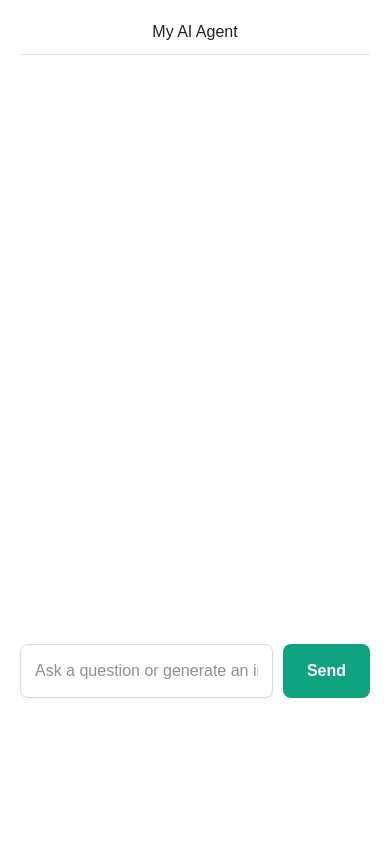
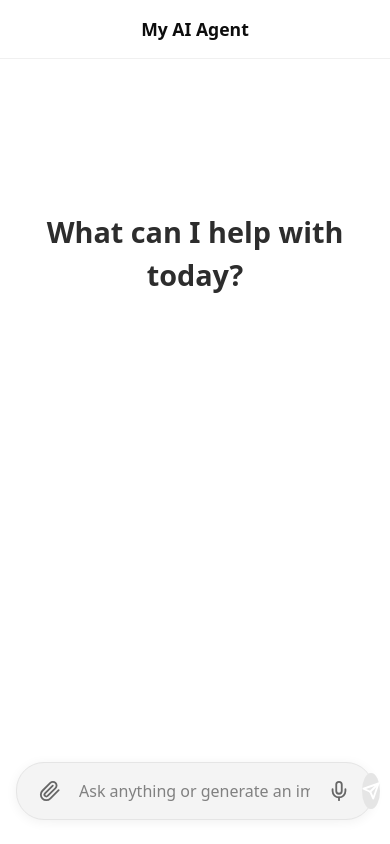
Before and after one commit to Neel2940/my-ai-agent, a Next.js app in the folder frontend/: page / in a window 390 px wide. Built offline with nearby package versions, Linux system fonts and the light colour scheme.

Commit message:
Restored CHATGPT UI with Paperclip, Microphone, and Paper Plane Send button

```diff
--- a/frontend/app/page.tsx
+++ b/frontend/app/page.tsx
@@ -1,6 +1,6 @@
 'use client';
 
-import { useState } from 'react';
+import { useState, useRef, useEffect } from 'react';
 
 interface Message {
   sender: 'user' | 'ai';
@@ -11,6 +11,53 @@ export default function Home() {
   const [input, setInput] = useState('');
   const [messages, setMessages] = useState<Message[]>([]);
   const [loading, setLoading] = useState(false);
+  const [isListening, setIsListening] = useState(false);
+
+  const fileInputRef = useRef<HTMLInputElement>(null);
+  const messagesEndRef = useRef<HTMLDivElement>(null);
+
+  // Auto-scroll to bottom as text streams in
+  useEffect(() => {
+    messagesEndRef.current?.scrollIntoView({ behavior: 'smooth' });
+  }, [messages]);
+
+  // Voice Input (Microphone Button)
+  const toggleVoiceInput = () => {
+    if (typeof window === 'undefined') return;
+
+    const SpeechRecognition =
+      (window as any).SpeechRecognition || (window as any).webkitSpeechRecognition;
+
+    if (!SpeechRecognition) {
+      alert('Speech recognition is not supported in this browser.');
+      return;
+    }
+
+    const recognition = new SpeechRecognition();
+    recognition.continuous = false;
+    recognition.interimResults = false;
+
+    recognition.onstart = () => setIsListening(true);
+    recognition.onend = () => setIsListening(false);
+    recognition.onresult = (event: any) => {
+      const transcript = event.results[0][0].transcript;
+      setInput((prev) => (prev ? `${prev} ${transcript}` : transcript));
+    };
+
+    if (isListening) {
+      recognition.stop();
+    } else {
+      recognition.start();
+    }
+  };
+
+  // File Attachment (Paperclip Button)
+  const handleFileUpload = (e: React.ChangeEvent<HTMLInputElement>) => {
+    const file = e.target.files?.[0];
+    if (file) {
+      setInput((prev) => `${prev} [Attached File: ${file.name}] `);
+    }
+  };
 
   const sendMessage = async () => {
     if (!input.trim() || loading) return;
@@ -18,28 +65,21 @@ export default function Home() {
     const userText = input;
     setInput('');
 
-    // 1. Add User Message
     setMessages((prev) => [...prev, { sender: 'user', text: userText }]);
     setLoading(true);
 
     try {
-      // 2. Add empty AI placeholder message
       setMessages((prev) => [...prev, { sender: 'ai', text: '' }]);
 
-      // 3. Connect to Render backend
       const res = await fetch('https://my-ai-agent-8ckl.onrender.com/smart_chat', {
         method: 'POST',
         headers: { 'Content-Type': 'application/json' },
         body: JSON.stringify({ message: userText }),
       });
 
-      if (!res.ok) {
-        throw new Error(`Server status: ${res.status}`);
-      }
-
+      if (!res.ok) throw new Error(`Server status: ${res.status}`);
       if (!res.body) throw new Error('No response body from server.');
 
-      // 4. Read streaming chunks
       const reader = res.body.getReader();
       const decoder = new TextDecoder();
 
@@ -49,7 +89,6 @@ export default function Home() {
 
         const chunk = decoder.decode(value, { stream: true });
 
-        // Append chunk to the last AI message
         setMessages((prev) => {
           const updated = [...prev];
           const lastIdx = updated.length - 1;
@@ -66,7 +105,7 @@ export default function Home() {
       console.error(error);
       setMessages((prev) => [
         ...prev,
-        { sender: 'ai', text: 'Error connecting to AI backend. Please wait a moment for Render to wake up.' },
+        { sender: 'ai', text: 'Error connecting to AI backend. Please ensure Render server is awake.' },
       ]);
     } finally {
       setLoading(false);
@@ -74,81 +113,156 @@ export default function Home() {
   };
 
   return (
-    <div style={{ backgroundColor: '#ffffff', color: '#202123', minHeight: '100vh', padding: '20px', fontFamily: 'sans-serif' }}>
-      <header style={{ textAlign: 'center', marginBottom: '20px', borderBottom: '1px solid #e5e5e5', paddingBottom: '10px' }}>
-        <h2 style={{ color: '#202123', margin: 0 }}>My AI Agent</h2>
+    <div style={{ backgroundColor: '#ffffff', color: '#0d0d0d', minHeight: '100vh', display: 'flex', flexDirection: 'column', fontFamily: 'system-ui, -apple-system, sans-serif' }}>
+      {/* Header */}
+      <header style={{ padding: '16px 24px', borderBottom: '1px solid #f0f0f0', display: 'flex', alignItems: 'center', justifyContent: 'center' }}>
+        <h1 style={{ fontSize: '1.1rem', fontWeight: 600, color: '#0d0d0d', margin: 0 }}>My AI Agent</h1>
       </header>
 
-      <div style={{ maxWidth: '750px', margin: '0 auto', display: 'flex', flexDirection: 'column', gap: '15px', minHeight: '65vh' }}>
-        {messages.map((msg, index) => (
+      {/* Hidden File Input for Paperclip */}
+      <input type="file" ref={fileInputRef} onChange={handleFileUpload} style={{ display: 'none' }} />
+
+      {/* Chat Messages Container */}
+      <div style={{ flex: 1, maxWidth: '768px', width: '100%', margin: '0 auto', padding: '24px 16px 120px 16px', boxSizing: 'border-box' }}>
+        {messages.length === 0 ? (
+          <div style={{ textAlign: 'center', marginTop: '15vh', color: '#666' }}>
+            <h2 style={{ fontSize: '1.8rem', fontWeight: 600, color: '#2d2d2d', marginBottom: '8px' }}>What can I help with today?</h2>
+          </div>
+        ) : (
+          messages.map((msg, index) => (
             <div
               key={index}
               style={{
-              alignSelf: msg.sender === 'user' ? 'flex-end' : 'flex-start',
-              backgroundColor: msg.sender === 'user' ? '#10a37f' : '#f7f7f8',
-              color: msg.sender === 'user' ? '#ffffff' : '#202123',
-              border: msg.sender === 'ai' ? '1px solid #e5e5e5' : 'none',
-              padding: '14px 18px',
-              borderRadius: '12px',
-              maxWidth: '85%',
-              whiteSpace: 'pre-wrap',
-              boxShadow: '0 1px 3px rgba(0,0,0,0.05)',
+                display: 'flex',
+                justifyContent: msg.sender === 'user' ? 'flex-end' : 'flex-start',
+                marginBottom: '20px',
               }}
             >
-            <strong>{msg.sender === 'user' ? 'You: ' : 'AI: '}</strong>
-
-            {/* Check if AI returned a Markdown Image */}
+              <div
+                style={{
+                  maxWidth: '85%',
+                  padding: '12px 18px',
+                  borderRadius: msg.sender === 'user' ? '20px 20px 4px 20px' : '20px 20px 20px 4px',
+                  backgroundColor: msg.sender === 'user' ? '#f4f4f4' : '#ffffff',
+                  color: '#0d0d0d',
+                  border: msg.sender === 'ai' ? '1px solid #e5e5e5' : 'none',
+                  fontSize: '1rem',
+                  lineHeight: '1.5',
+                  whiteSpace: 'pre-wrap',
+                  boxShadow: msg.sender === 'ai' ? '0 2px 6px rgba(0,0,0,0.03)' : 'none',
+                }}
+              >
+                {/* Render Markdown Image if generated */}
                 {msg.text.includes('![IMAGE](') ? (
                   <div>
-                <p>{msg.text.split('![IMAGE](')[0]}</p>
+                    <p style={{ margin: '0 0 10px 0' }}>{msg.text.split('![IMAGE](')[0]}</p>
                     <img
                       src={msg.text.split('![IMAGE](')[1]?.replace(')', '')}
                       alt="Generated AI"
-                  style={{ maxWidth: '100%', borderRadius: '8px', marginTop: '10px', border: '1px solid #e5e5e5' }}
+                      style={{ maxWidth: '100%', borderRadius: '12px', border: '1px solid #e5e5e5' }}
                     />
                   </div>
                 ) : (
-              msg.text
+                  msg.text || (loading && index === messages.length - 1 ? '...' : '')
                 )}
               </div>
-        ))}
+            </div>
+          ))
+        )}
+        <div ref={messagesEndRef} />
       </div>
 
-      <div style={{ maxWidth: '750px', margin: '20px auto 0', display: 'flex', gap: '10px' }}>
+      {/* Floating ChatGPT Input Bar */}
+      <div style={{ position: 'fixed', bottom: 0, left: 0, right: 0, backgroundColor: '#ffffff', padding: '12px 16px 24px 16px' }}>
+        <div
+          style={{
+            maxWidth: '768px',
+            margin: '0 auto',
+            display: 'flex',
+            alignItems: 'center',
+            backgroundColor: '#f4f4f4',
+            borderRadius: '28px',
+            padding: '8px 12px 8px 16px',
+            boxShadow: '0 2px 12px rgba(0,0,0,0.06)',
+            border: '1px solid #e5e5e5',
+          }}
+        >
+          {/* Paperclip Attachment Button */}
+          <button
+            onClick={() => fileInputRef.current?.click()}
+            title="Attach file"
+            style={{ background: 'none', border: 'none', cursor: 'pointer', padding: '6px', color: '#676767', display: 'flex', alignItems: 'center' }}
+          >
+            <svg width="22" height="22" viewBox="0 0 24 24" fill="none" stroke="currentColor" strokeWidth="2" strokeLinecap="round" strokeLinejoin="round">
+              <path d="m21.44 11.05-9.19 9.19a6 6 0 0 1-8.49-8.49l8.57-8.57a4 4 0 1 1 5.66 5.66l-8.59 8.58a2 2 0 0 1-2.83-2.83l8.49-8.48" />
+            </svg>
+          </button>
+
+          {/* Text Input */}
           <input
             type="text"
             value={input}
             onChange={(e) => setInput(e.target.value)}
             onKeyDown={(e) => e.key === 'Enter' && sendMessage()}
-          placeholder="Ask a question or generate an image..."
+            placeholder="Ask anything or generate an image..."
             style={{
               flex: 1,
-            padding: '14px',
-            borderRadius: '8px',
-            border: '1px solid #d9d9e3',
-            backgroundColor: '#ffffff',
-            color: '#202123',
+              border: 'none',
+              background: 'transparent',
               outline: 'none',
               fontSize: '1rem',
-            boxShadow: '0 1px 3px rgba(0,0,0,0.05)',
+              color: '#0d0d0d',
+              padding: '8px 12px',
             }}
           />
+
+          {/* Microphone Voice Button */}
+          <button
+            onClick={toggleVoiceInput}
+            title="Voice input"
+            style={{
+              background: 'none',
+              border: 'none',
+              cursor: 'pointer',
+              padding: '6px',
+              color: isListening ? '#ef4444' : '#676767',
+              display: 'flex',
+              alignItems: 'center',
+              marginRight: '6px',
+            }}
+          >
+            <svg width="22" height="22" viewBox="0 0 24 24" fill="none" stroke="currentColor" strokeWidth="2" strokeLinecap="round" strokeLinejoin="round">
+              <path d="M12 2a3 3 0 0 0-3 3v7a3 3 0 0 0 6 0V5a3 3 0 0 0-3-3Z" />
+              <path d="M19 10v2a7 7 0 0 1-14 0v-2" />
+              <line x1="12" x2="12" y1="19" y2="22" />
+            </svg>
+          </button>
+
+          {/* Paper Plane Send Icon */}
           <button
             onClick={sendMessage}
-          disabled={loading}
+            disabled={!input.trim() || loading}
+            title="Send message"
             style={{
-            padding: '14px 24px',
-            borderRadius: '8px',
+              backgroundColor: input.trim() ? '#000000' : '#e5e5e5',
+              color: '#ffffff',
               border: 'none',
-            backgroundColor: '#10a37f',
-            color: '#ffffff',
-            fontWeight: 'bold',
-            fontSize: '1rem',
-            cursor: 'pointer',
+              borderRadius: '50%',
+              width: '36px',
+              height: '36px',
+              display: 'flex',
+              alignItems: 'center',
+              justifyContent: 'center',
+              cursor: input.trim() ? 'pointer' : 'default',
+              transition: 'background-color 0.2s',
             }}
           >
-          {loading ? 'Sending...' : 'Send'}
+            <svg width="18" height="18" viewBox="0 0 24 24" fill="none" stroke="currentColor" strokeWidth="2.5" strokeLinecap="round" strokeLinejoin="round">
+              <line x1="22" y1="2" x2="11" y2="13" />
+              <polygon points="22 2 15 22 11 13 2 9 22 2" />
+            </svg>
           </button>
+        </div>
       </div>
     </div>
   );
```
Lines whose indentation alone changed are shown as unchanged.
